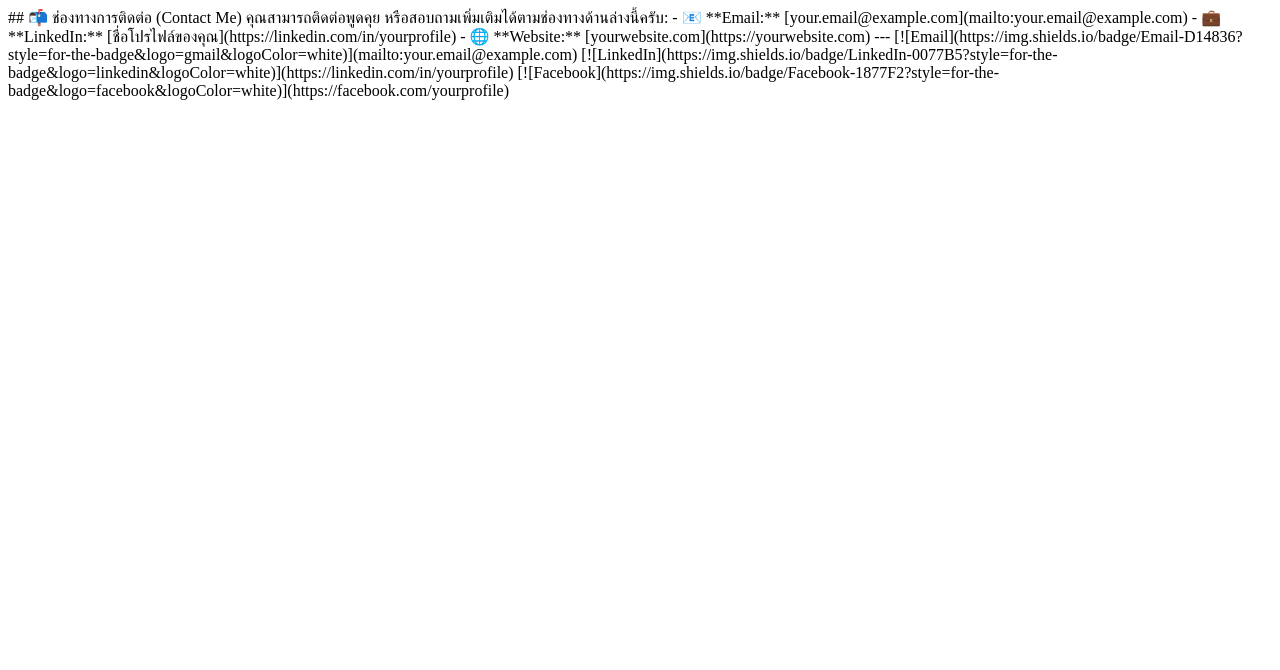
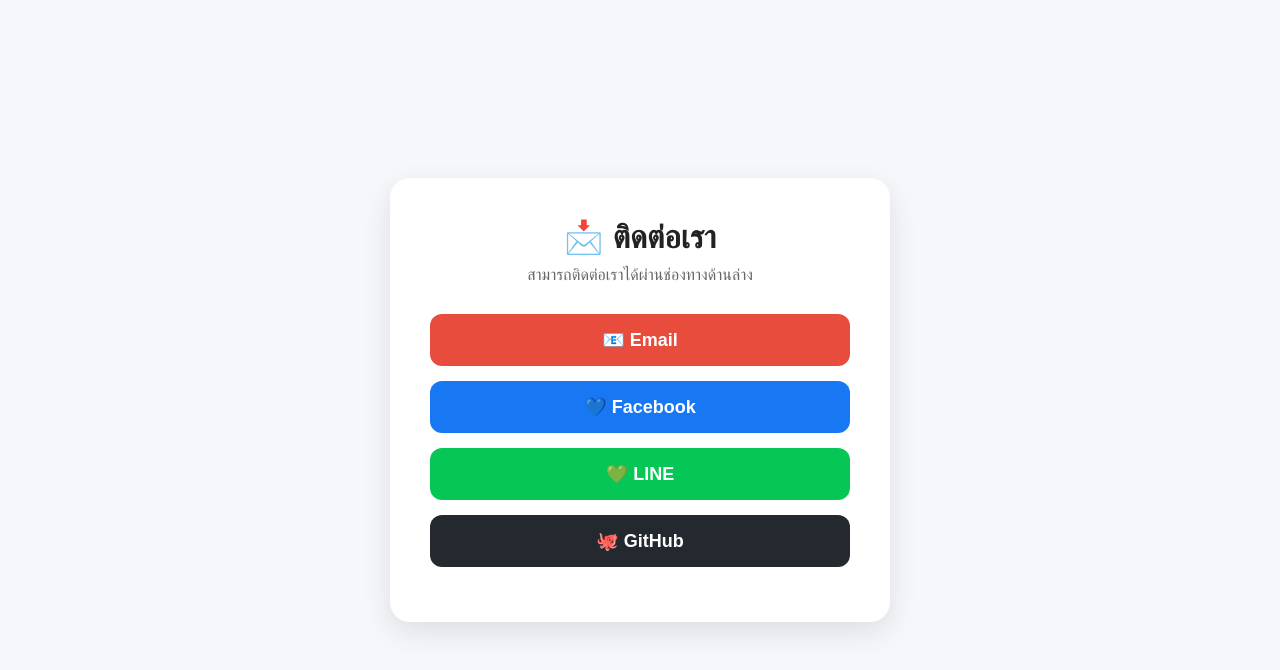
Before and after one commit to s34498/s34498.github.io, a plain HTML site: page contact.html in a window 1280 px wide. Drawn offline with Linux system fonts and the light colour scheme.

Commit message:
Update contact.html

```diff
--- a/contact.html
+++ b/contact.html
@@ -1,14 +1,112 @@
-## 📬 ช่องทางการติดต่อ (Contact Me)
+<!DOCTYPE html>
+<html lang="th">
+<head>
+  <meta charset="UTF-8">
+  <meta name="viewport" content="width=device-width, initial-scale=1.0">
+  <title>ช่องทางการติดต่อ</title>
 
-คุณสามารถติดต่อพูดคุย หรือสอบถามเพิ่มเติมได้ตามช่องทางด้านล่างนี้ครับ:
+  <style>
+    * {
+      box-sizing: border-box;
+      margin: 0;
+      padding: 0;
+      font-family: Arial, sans-serif;
+    }
 
-- 📧 **Email:** [your.email@example.com](mailto:your.email@example.com)
-- 💼 **LinkedIn:** [ชื่อโปรไฟล์ของคุณ](https://linkedin.com/in/yourprofile)
-- 🌐 **Website:** [yourwebsite.com](https://yourwebsite.com)
+    body {
+      min-height: 100vh;
+      display: flex;
+      justify-content: center;
+      align-items: center;
+      background: #f5f7fb;
+    }
 
----
-<!-- หรือถ้าอยากได้ปุ่มไอคอน (Badges) สีสันสวยงาม สามารถใช้โค้ดด้านล่างนี้ -->
+    .contact-box {
+      width: 90%;
+      max-width: 500px;
+      padding: 40px;
+      background: white;
+      border-radius: 20px;
+      text-align: center;
+      box-shadow: 0 10px 30px rgba(0, 0, 0, 0.1);
+    }
 
-[![Email](https://img.shields.io/badge/Email-D14836?style=for-the-badge&logo=gmail&logoColor=white)](mailto:your.email@example.com)
-[![LinkedIn](https://img.shields.io/badge/LinkedIn-0077B5?style=for-the-badge&logo=linkedin&logoColor=white)](https://linkedin.com/in/yourprofile)
-[![Facebook](https://img.shields.io/badge/Facebook-1877F2?style=for-the-badge&logo=facebook&logoColor=white)](https://facebook.com/yourprofile)
+    .contact-box h1 {
+      margin-bottom: 10px;
+      color: #222;
+    }
+
+    .contact-box p {
+      margin-bottom: 30px;
+      color: #666;
+    }
+
+    .contact-link {
+      display: block;
+      margin: 15px 0;
+      padding: 15px;
+      border-radius: 12px;
+      text-decoration: none;
+      color: white;
+      font-size: 18px;
+      font-weight: bold;
+      transition: 0.3s;
+    }
+
+    .contact-link:hover {
+      transform: translateY(-3px);
+      opacity: 0.9;
+    }
+
+    .email {
+      background: #e74c3c;
+    }
+
+    .facebook {
+      background: #1877f2;
+    }
+
+    .line {
+      background: #06c755;
+    }
+
+    .github {
+      background: #24292f;
+    }
+  </style>
+</head>
+
+<body>
+
+  <div class="contact-box">
+
+    <h1>📩 ติดต่อเรา</h1>
+    <p>สามารถติดต่อเราได้ผ่านช่องทางด้านล่าง</p>
+
+    <a class="contact-link email"
+       href="mailto:your@email.com">
+      📧 Email
+    </a>
+
+    <a class="contact-link facebook"
+       href="https://facebook.com/yourusername"
+       target="_blank">
+      💙 Facebook
+    </a>
+
+    <a class="contact-link line"
+       href="https://line.me/ti/p/~yourlineid"
+       target="_blank">
+      💚 LINE
+    </a>
+
+    <a class="contact-link github"
+       href="https://github.com/yourusername"
+       target="_blank">
+      🐙 GitHub
+    </a>
+
+  </div>
+
+</body>
+</html>
```
